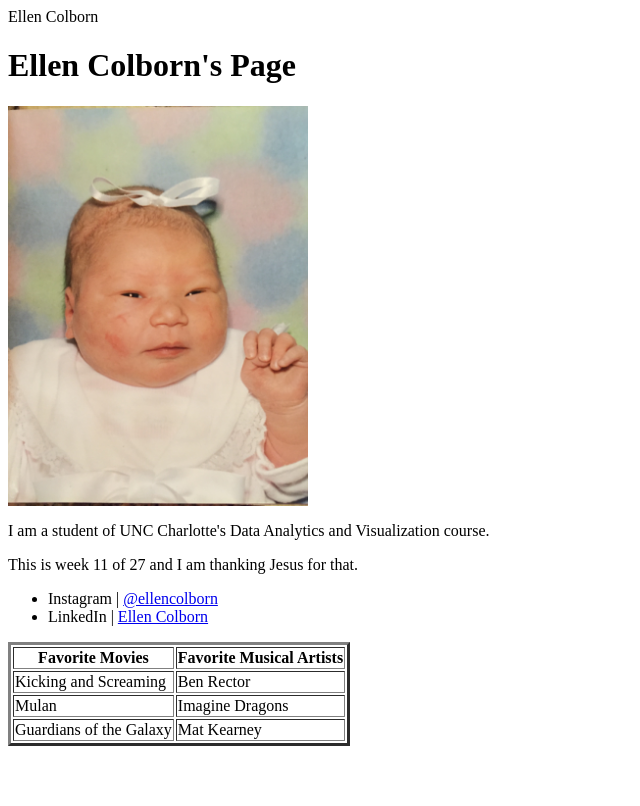
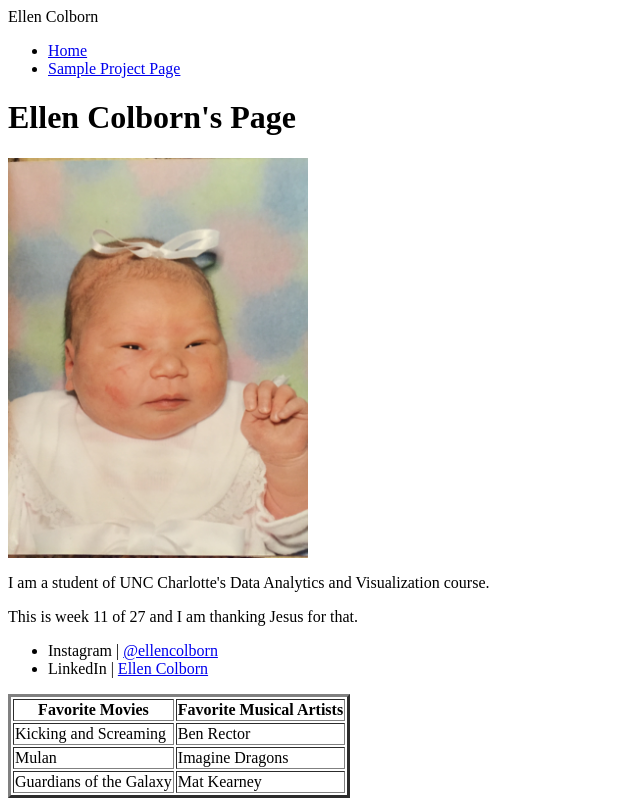
Before and after one commit to ecolborn22/ecolborn22.github.io, a plain HTML site: page index.html in a window 1280 px wide. Shown: the whole page, without its empty margins (0-640 px from the left). Drawn offline with Linux system fonts and the light colour scheme.

Commit message:
Added sample page

```diff
--- a/index.html
+++ b/index.html
@@ -4,6 +4,21 @@
     </head>
 
     <body>
+        <nav>
+            <ul>
+                <li>
+                    <a href="index.html">
+                        Home
+                    </a>
+                </li>
+                <li>
+                    <a href="projectpage.html">
+                        Sample Project Page
+                    </a>
+                </li>
+            </ul>
+        </nav>
+
         <h1>Ellen Colborn's Page</h1>
 
         <img src="babyellen.jpg" alt="Baby Ellen" title="Baby Ellen" width=300/>
```
Also changed, not shown: projectpage.html (added, +30 -0 lines), scatter.png (added).
